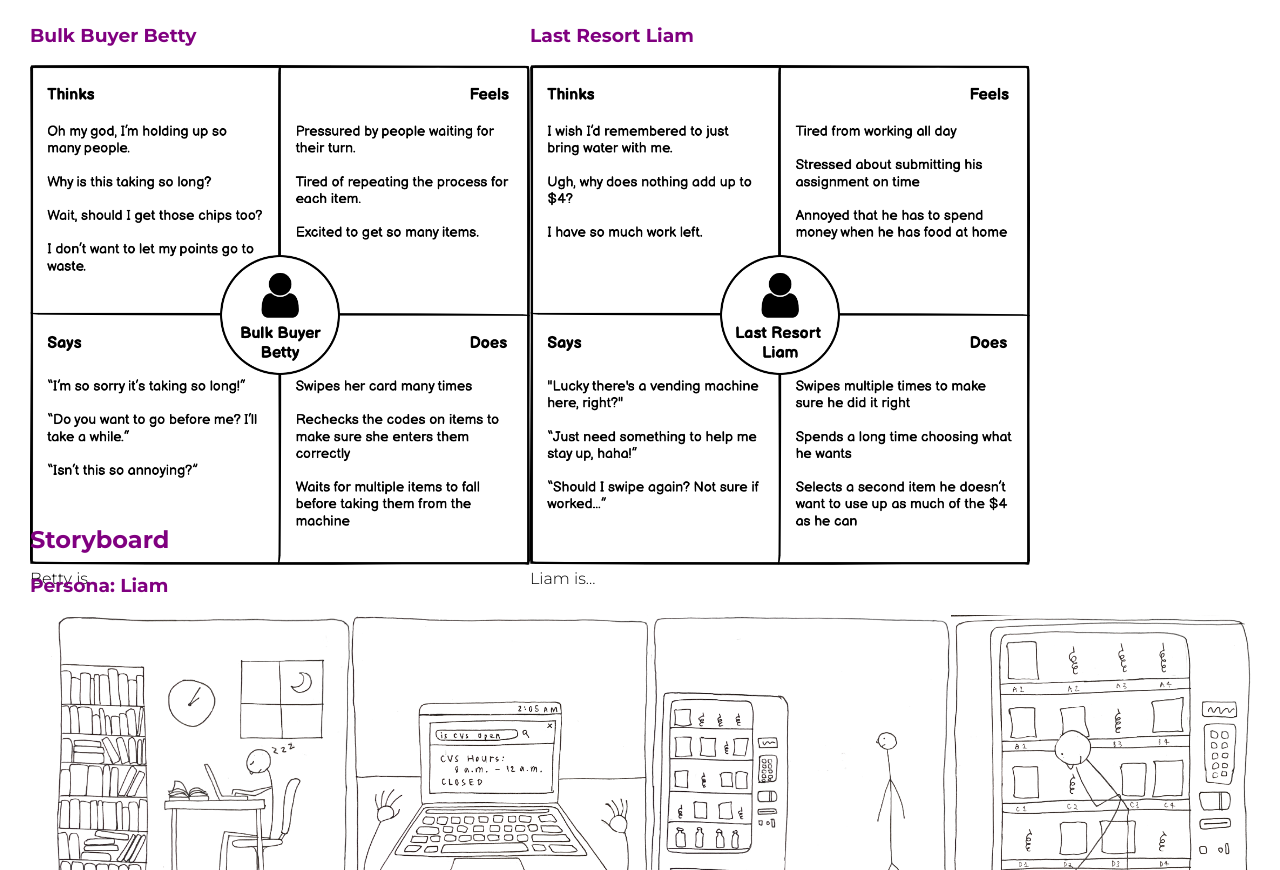
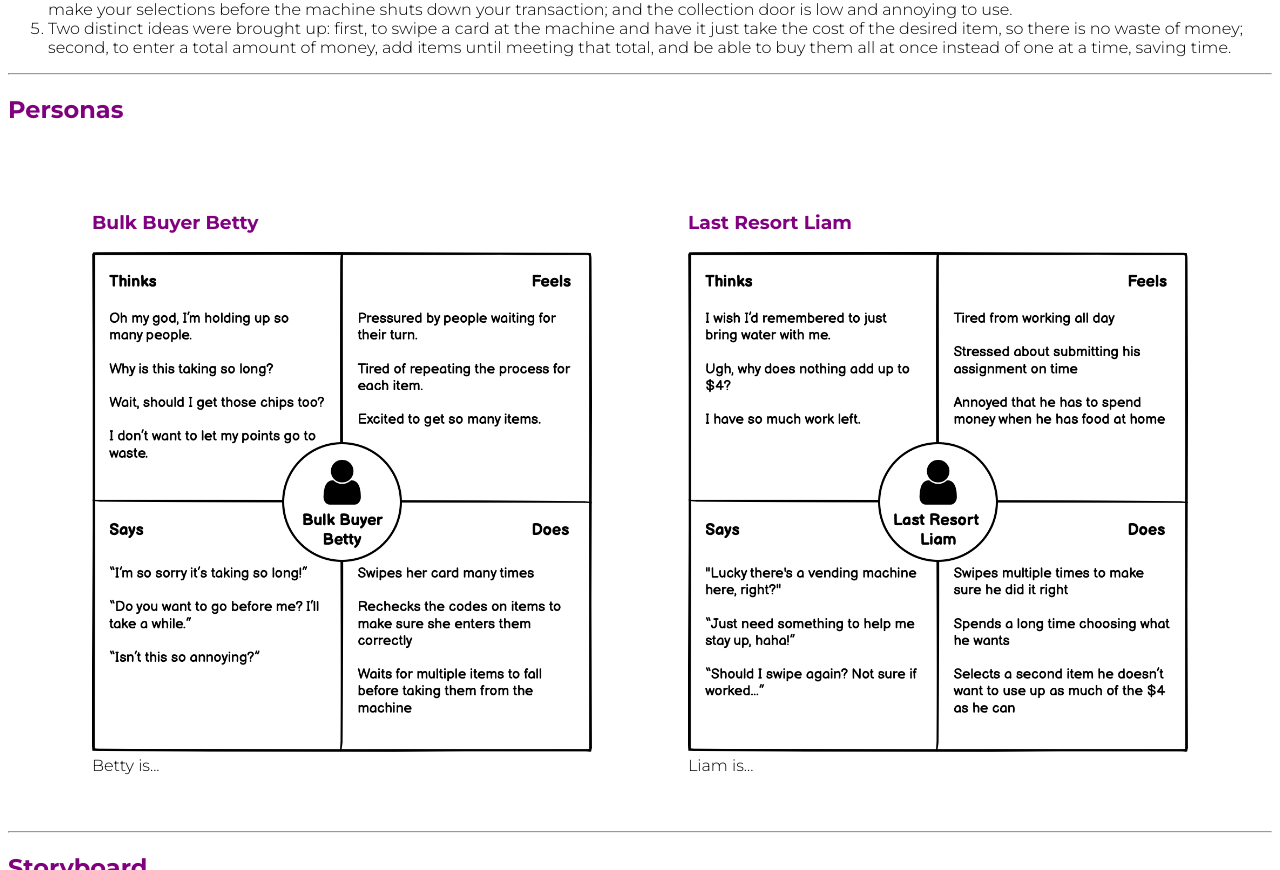
Before and after one commit to simran-shankardass/personasandstoryboarding.github.io, a plain HTML site: page index.html in a window 1280 px wide. Shown: the part 1930-2800 px from the top of the page. Drawn offline with Linux system fonts and the light colour scheme.

Commit message:
sections

```diff
--- a/index.html
+++ b/index.html
@@ -13,6 +13,7 @@
     <body>
 
         <h1>Vending Machine: Personas and Storyboard for Campus Vending Machine</h1>
+        <hr>
 
         <h2>Background</h2>
         <div>
@@ -21,6 +22,8 @@
             general patterns of user behaviour and segment users, but, surprisingly, that there are good and bad ways to
             ask questions in an interview.
         </div>
+
+        <hr>
 
         <h2>Public Interface: Campus Vending Machine</h2>
 
@@ -51,6 +54,8 @@
             </ul>
 
         </div>
+
+        <hr>
 
         <h2>Process</h2>
 
@@ -135,6 +140,8 @@
 
         </div>
 
+        <hr>
+
         <h2>Personas</h2>
 
         <div class="personas-wrapper">
@@ -150,6 +157,8 @@
                 <div class="persona-description">Liam is...</div>
             </div>
         </div>
+
+        <hr>
 
         <h2>Storyboard</h2>
         <h3>Persona: Liam</h3>
@@ -213,6 +222,8 @@
 
         </div>
 
+        <hr>
+
     </body>
 
 </html>
--- a/main.css
+++ b/main.css
@@ -1,6 +1,6 @@
 body {
-    margin-left: 30px;
     font-family: Montserrat, sans-serif;
+    color: black;
 }
 
 h1, h2, h3, h4 {
@@ -10,18 +10,21 @@ h1, h2, h3, h4 {
 .sketch-wrapper {
     display: flex;
     justify-content: center;
-    margin: 5px;
+    margin: 3em;
 }
 
 .personas-wrapper {
     display: flex;
     flex-wrap: wrap;
+    justify-content: center;
 }
 
 .persona-element {
-    margin: 50px, 50px;
+    margin-top: 3em;
+    margin-bottom: 3em;
+    margin-right: 3em;
+    margin-left: 3em;
     width: 500px;
-    height: 500px;
 }
 
 .storyboard-wrapper {
@@ -31,6 +34,9 @@ h1, h2, h3, h4 {
 }
 
 .storyboard-element {
-    margin: 30px, 50px;
+    margin-top: 3em;
+    margin-bottom: 3em;
+    margin-right: 3em;
+    margin-left: 3em;
     width: 300px;
 }
```
